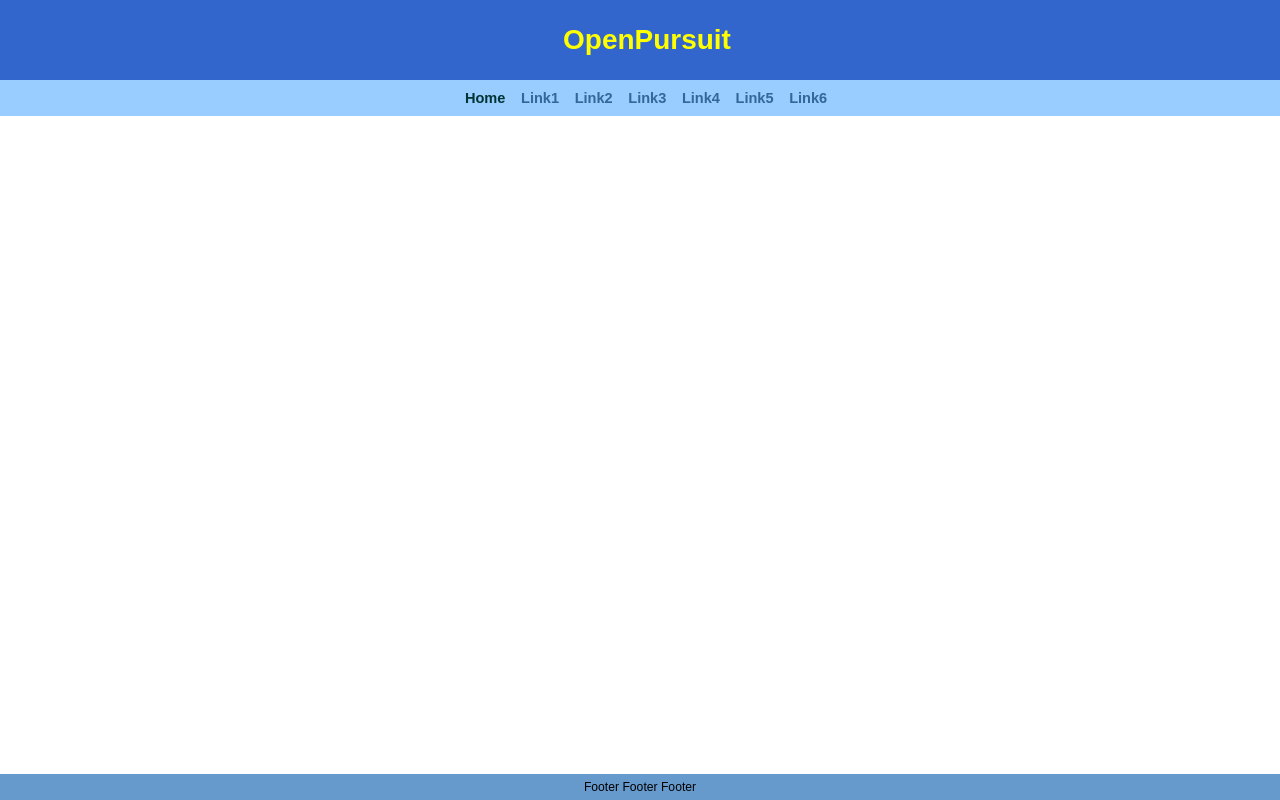
After one commit to openpursuit/openpursuit, a Python web app: template djangoOp/templates/base.html in a window 1280 px wide. The commit adds this page. Run offline with Jinja, Linux system fonts and the light colour scheme; the template is opened without the code that fills it, so the values that code supplies are empty.

Commit message:
added the static section , css and template. SET MEDIA_ROOT IN SETTINGS.PY
git-svn-id: https://svn.ninux.org/svn/ninuxdeveloping/openpursuit/trunk@298 ef3c9aa7-e928-0410-9a28-8491e62b674b

```diff
--- a/djangoOp/OpenPursuit_Base/views.py
+++ b/djangoOp/OpenPursuit_Base/views.py
@@ -9,9 +9,10 @@ from django.core.exceptions import ObjectDoesNotExist
 import datetime
 
 def index(request):
-
+    all_questions = Question.objects.all()[:5]
+    return render_to_response('index.html', {'all_questions': all_questions})
 	#return HttpResponse("ciao")
-	return render_to_response('index.html')
+#	return render_to_response('index.html')
 
 def addquestion(request):
 
--- /dev/null
+++ b/djangoOp/static/style.css
@@ -0,0 +1,28 @@
+/*stili per il layout fisso con altezza minima*/
+html,body{margin: 0;padding:0;height:100%;}
+body{font-family: arial,sans-serif;font-size: 76%;text-align: center}
+div#container{position:relative; width: 760px; height: 100%;margin: 0 auto;
+    text-align: left; border-left: 2px solid #36c;border-right: 2px solid #36c}
+body>div#container{height:auto;min-height:100%}
+div#footer{position: absolute;bottom:0; width: 100%; padding: 0.5em 0;
+    background-color: #69c; color: #000;text-align:center;}
+
+/*stili generici, su header e footer*/
+div#header{background-color:#36C;color: #ff0}
+h1,h2{margin: 0;padding:0}
+h1{padding-left:0.5em;font: bold 2.3em/80px arial,serif}
+h2{color: #999;font-size: 1.5em}
+
+div#footer a{color: #fff;font-weight: bold;text-decoration: underline}
+
+/*stili specifici per il layout*/
+div#navigation{background-color:#9cf}
+div#content{padding: 1em 1em 5em}
+
+
+/*stili per la navigazione*/
+div#navigation ul{margin: 0;padding: 0; list-style-type: none;}
+div#navigation li{display: inline; margin: 0 0 0 1em;padding: 0} /*nota display: inline*/
+div#navigation a{color:#369;font: normal bold 1.2em/2.5em arial,sans-serif;text-decoration: none}
+div#navigation a:hover{color: #fff;text-decoration: underline}
+div#navigation a#activelink{color: #033;text-decoration: none}
--- /dev/null
+++ b/djangoOp/templates/base.html
@@ -0,0 +1,46 @@
+<!DOCTYPE html PUBLIC "-//W3C//DTD XHTML 1.0 Transitional//EN"
+    "http://www.w3.org/TR/xhtml1/DTD/xhtml1-transitional.dtd">
+<html xmlns="http://www.w3.org/1999/xhtml" xml:lang="en" lang="en">
+<head>
+    <link rel="stylesheet" href="static/style.css" />
+    <title>{% block title %}My amazing site{% endblock %}</title>
+</head>
+
+<body>
+    <div id="header">
+        <h1>OpenPursuit</h1>
+
+    </div>
+    <div id="navigation">
+    {% block sidebar %}
+        <ul>
+            <li><a id="activelink" href="#">Home</a></li>
+            <li><a href="#">Link1</a></li>
+            <li><a href="#">Link2</a></li>
+            <li><a href="#">Link3</a></li>
+
+            <li><a href="#">Link4</a></li>
+            <li><a href="#">Link5</a></li>
+            <li><a href="#">Link6</a></li>
+        </ul>
+    {% endblock %}
+    </div>
+    <!-- div id="sidebar">
+        {# block sidebar#}
+        <ul>
+            <li><a href="/">Home</a></li>
+            <li><a href="/blog/">Blog</a></li>
+        </ul>
+        {# endblock #}
+    </div -->
+
+    <div id="content">
+        {% block content %}{% endblock %}
+    </div>
+    <div id="footer">
+    {% block footer %}
+     Footer Footer Footer<br>
+    {% endblock %}
+    </div>
+</body>
+</html>
--- a/djangoOp/urls.py
+++ b/djangoOp/urls.py
@@ -1,4 +1,5 @@
 from django.conf.urls.defaults import *
+from django.conf import settings
 
 urlpatterns = patterns('',
     # Example:
@@ -7,5 +8,7 @@ urlpatterns = patterns('',
     # Uncomment this for admin:
      (r'^admin/', include('django.contrib.admin.urls')),
      (r'^$', 'djangoOp.OpenPursuit_Base.views.index'),
+     (r'^static/(.*)$', 'django.views.static.serve',
+{ 'document_root': settings.MEDIA_ROOT  }),
      (r'^base/', include('djangoOp.OpenPursuit_Base.urls'))
 )
```
Also changed, not shown: djangoOp/templates/index.html (+14 -1 lines).
